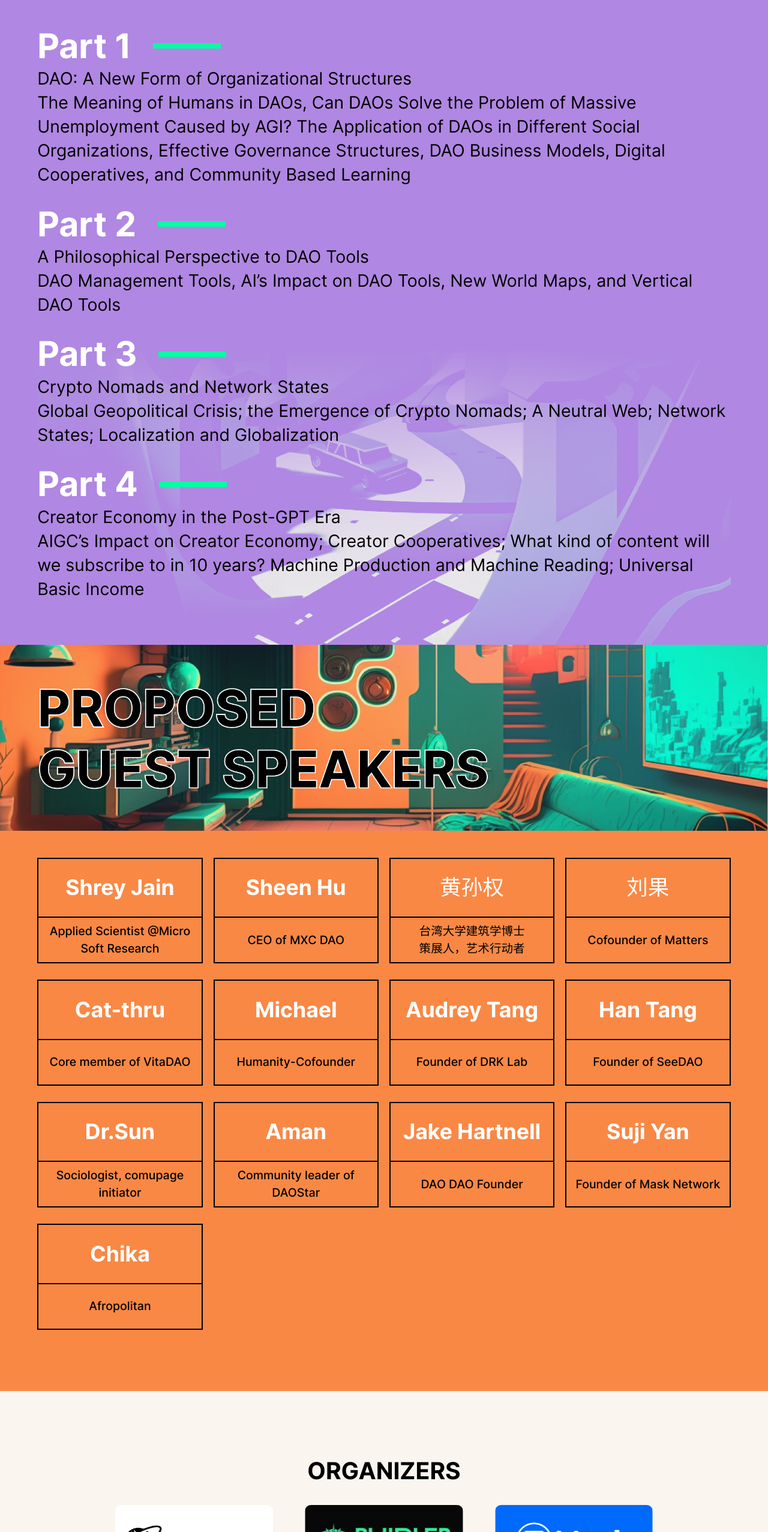
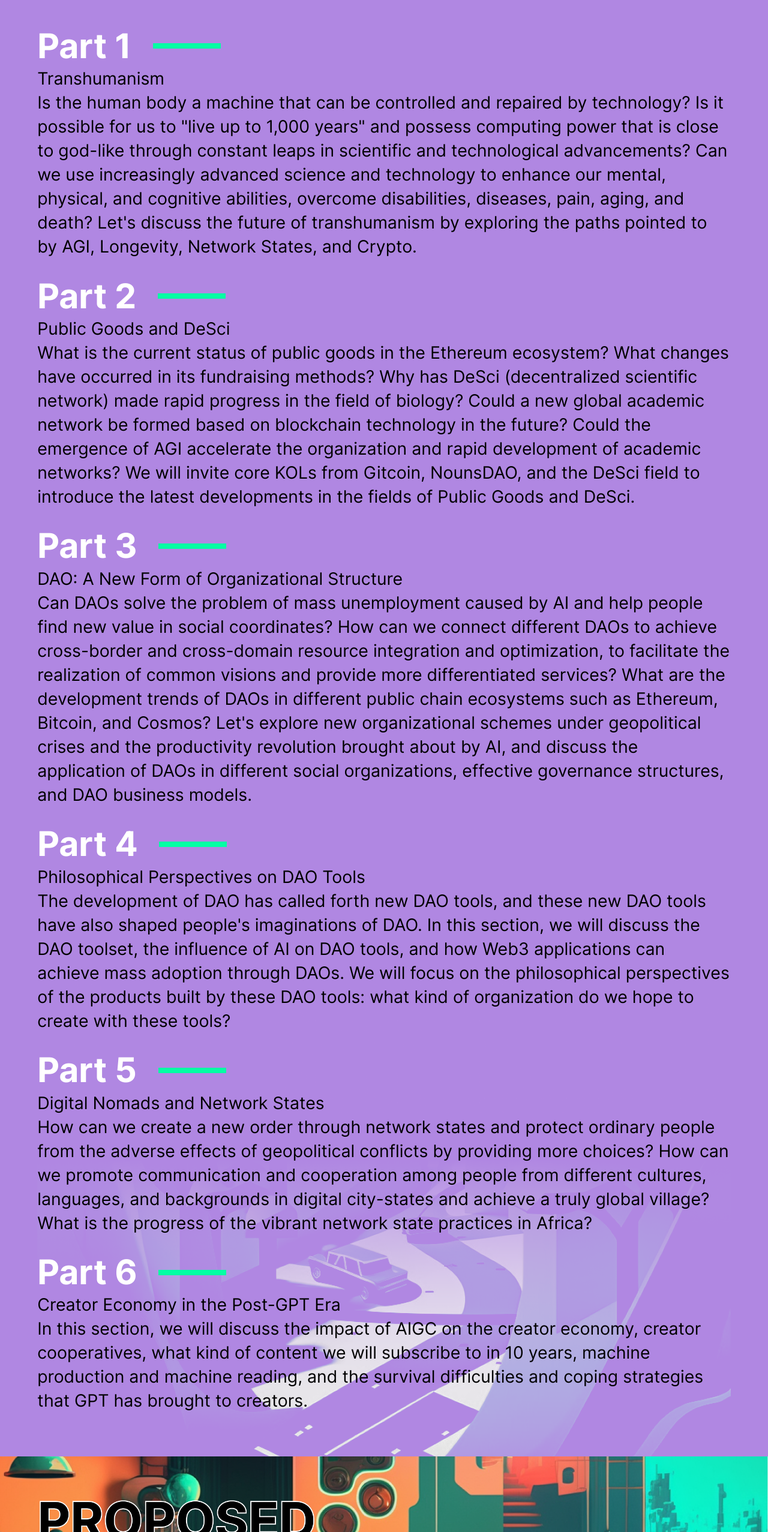
Before and after one commit to rebase-network/dao-montenegro-web, a React (Vite) app: page / in a window 1280 px wide. Shown: the part 1772-4326 px from the top of the page at 60% size. Built offline with nearby package versions, Linux system fonts and the light colour scheme.

Commit message:
update agenda

```diff
--- a/src/components/agenda.jsx
+++ b/src/components/agenda.jsx
@@ -20,14 +20,17 @@
               <span className="shape"></span>
             </Title>
             <p className="title">
-              DAO: A New Form of Organizational Structures
+              Transhumanism
             </p>
             <p>
-              The Meaning of Humans in DAOs, Can DAOs Solve the Problem of
-              Massive Unemployment Caused by AGI? The Application of DAOs in
-              Different Social Organizations, Effective Governance Structures,
-              DAO Business Models, Digital Cooperatives, and Community Based
-              Learning
+              Is the human body a machine that can be controlled and repaired by technology?
+
+              Is it possible for us to "live up to 1,000 years" and possess computing power that is close to god-like through constant leaps in scientific and technological advancements?
+
+              Can we use increasingly advanced science and technology to enhance our mental, physical, and cognitive abilities, overcome disabilities, diseases, pain, aging, and death?
+
+              Let's discuss the future of transhumanism by exploring the paths pointed to by AGI, Longevity, Network States, and Crypto.
+
             </p>
           </Part>
           <Part>
@@ -35,10 +38,16 @@
               <span className="text">Part 2</span>
               <span className="shape"></span>
             </Title>
-            <p className="title">A Philosophical Perspective to DAO Tools</p>
+            <p className="title">
+              Public Goods and DeSci
+            </p>
             <p>
-              DAO Management Tools, AI’s Impact on DAO Tools, New World Maps,
-              and Vertical DAO Tools
+              What is the current status of public goods in the Ethereum ecosystem? What changes have occurred in its fundraising methods?
+
+              Why has DeSci (decentralized scientific network) made rapid progress in the field of biology? Could a new global academic network be formed based on blockchain technology in the future? Could the emergence of AGI accelerate the organization and rapid development of academic networks?
+
+              We will invite core KOLs from Gitcoin, NounsDAO, and the DeSci field to introduce the latest developments in the fields of Public Goods and DeSci.
+
             </p>
           </Part>
           <Part>
@@ -46,10 +55,18 @@
               <span className="text">Part 3</span>
               <span className="shape"></span>
             </Title>
-            <p className="title">Crypto Nomads and Network States</p>
+            <p className="title">
+              DAO: A New Form of Organizational Structure
+            </p>
             <p>
-              Global Geopolitical Crisis; the Emergence of Crypto Nomads; A
-              Neutral Web; Network States; Localization and Globalization
+              Can DAOs solve the problem of mass unemployment caused by AI and help people find new value in social coordinates?
+
+              How can we connect different DAOs to achieve cross-border and cross-domain resource integration and optimization, to facilitate the realization of common visions and provide more differentiated services?
+
+              What are the development trends of DAOs in different public chain ecosystems such as Ethereum, Bitcoin, and Cosmos?
+
+              Let's explore new organizational schemes under geopolitical crises and the productivity revolution brought about by AI, and discuss the application of DAOs in different social organizations, effective governance structures, and DAO business models.
+
             </p>
           </Part>
           <Part>
@@ -57,11 +74,41 @@
               <span className="text">Part 4</span>
               <span className="shape"></span>
             </Title>
-            <p className="title">Creator Economy in the Post-GPT Era</p>
+            <p className="title">
+              Philosophical Perspectives on DAO Tools
+            </p>
             <p>
-              AIGC’s Impact on Creator Economy; Creator Cooperatives; What kind
-              of content will we subscribe to in 10 years? Machine Production
-              and Machine Reading; Universal Basic Income
+              The development of DAO has called forth new DAO tools, and these new DAO tools have also shaped people's imaginations of DAO.
+
+              In this section, we will discuss the DAO toolset, the influence of AI on DAO tools, and how Web3 applications can achieve mass adoption through DAOs. We will focus on the philosophical perspectives of the products built by these DAO tools: what kind of organization do we hope to create with these tools?
+            </p>
+          </Part>
+          <Part>
+            <Title>
+              <span className="text">Part 5</span>
+              <span className="shape"></span>
+            </Title>
+            <p className="title">
+              Digital Nomads and Network States
+            </p>
+            <p>
+              How can we create a new order through network states and protect ordinary people from the adverse effects of geopolitical conflicts by providing more choices?
+
+              How can we promote communication and cooperation among people from different cultures, languages, and backgrounds in digital city-states and achieve a truly global village?
+
+              What is the progress of the vibrant network state practices in Africa?
+            </p>
+          </Part>
+          <Part>
+            <Title>
+              <span className="text">Part 6</span>
+              <span className="shape"></span>
+            </Title>
+            <p className="title">
+              Creator Economy in the Post-GPT Era
+            </p>
+            <p>
+              In this section, we will discuss the impact of AIGC on the creator economy, creator cooperatives, what kind of content we will subscribe to in 10 years, machine production and machine reading, and the survival difficulties and coping strategies that GPT has brought to creators.
             </p>
           </Part>
         </Container>
```
